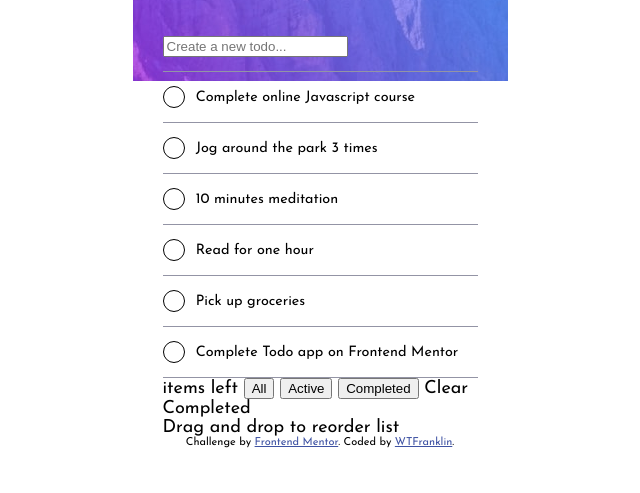
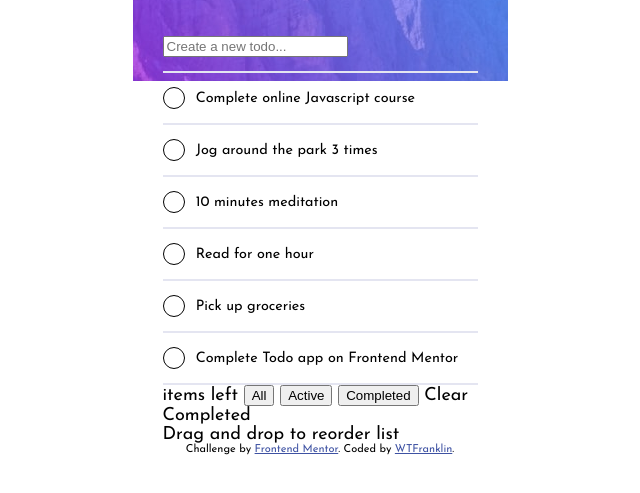
Before and after one commit to frankaddelia/todo-frontend-mentor, a plain HTML site: page index.html in a window 1280 px wide. Shown: the part 119-612 px from the top of the page, without its empty margins (320-960 px from the left). Drawn offline with Linux system fonts and the light colour scheme.

Commit message:
Change border bottom color for list items

```diff
--- a/source/sass/app.scss
+++ b/source/sass/app.scss
@@ -2,9 +2,9 @@
 
 // Primary
 $black: hsl(0, 0%, 0%);
-$white: hsl(255, 100%, 100%);
 $bright-blue: hsl(220, 98%, 61%);
 $check-background: linear-gradient hsl(192, 100%, 67%) to hsl(280, 87%, 65%);
+$white: hsl(255, 100%, 100%);
 
 // Neutral
 
@@ -93,7 +93,7 @@ body {
 
 .list-group li {
     align-items: center;
-    border-bottom: 1px solid $dark-grayish-blue;
+    border-bottom: 2px solid $very-light-grayish-blue;
     display: flex;
     font-size: 0.9rem;
     height: 50px;
```
Also changed, not shown: build/styles/app.css, 1 other file.
